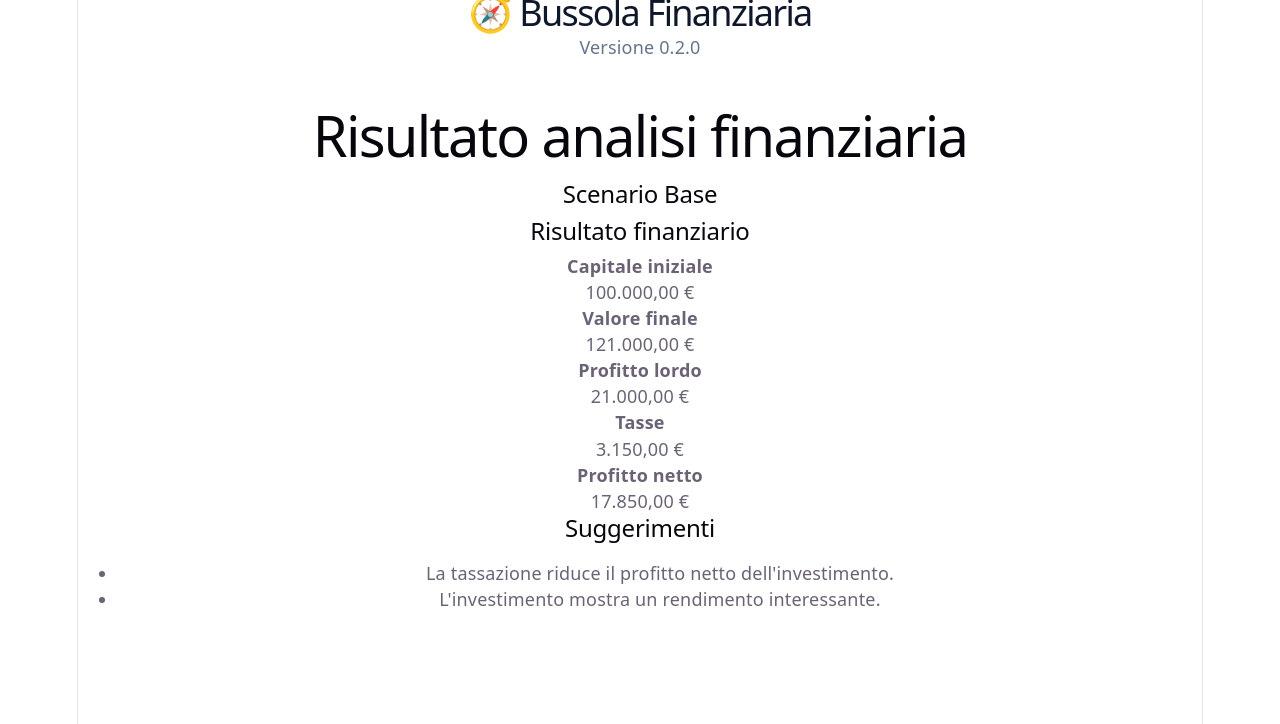
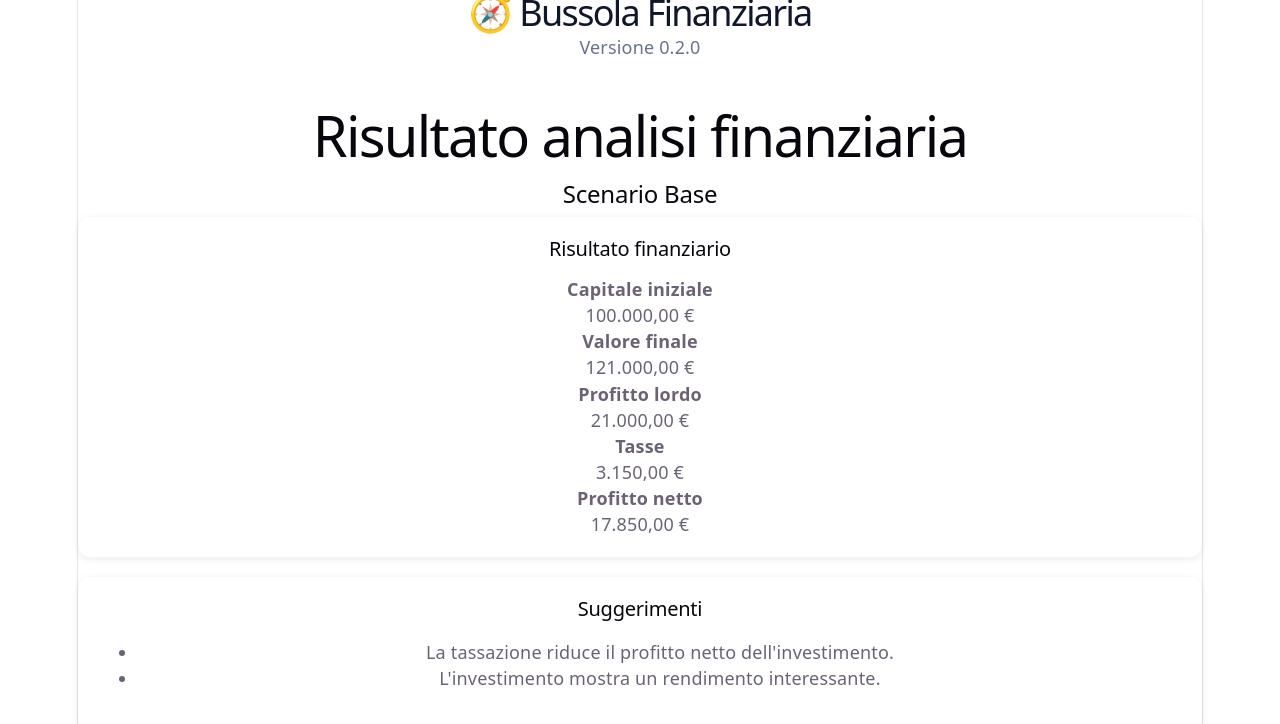
Before and after one commit to carlosciarrinovideo1-svg/Bussola-Finanziaria, a React (Vite) app in the folder frontend/: page / in a window 1280 px wide. Shown: the top 724 px of the page. Built offline with nearby package versions, Linux system fonts and the light colour scheme.

Commit message:
BF-0046: aggiunge stile sezioni dashboard

```diff
--- /dev/null
+++ b/frontend/src/components/dashboard/DashboardSection.css
@@ -0,0 +1,13 @@
+.dashboard-section {
+  background: white;
+  border-radius: 12px;
+  padding: 20px;
+  margin-bottom: 20px;
+  box-shadow: 0 2px 8px rgba(0,0,0,0.08);
+}
+
+.dashboard-section-title {
+  margin-top: 0;
+  margin-bottom: 16px;
+  font-size: 20px;
+}
--- a/frontend/src/components/dashboard/DashboardSection.tsx
+++ b/frontend/src/components/dashboard/DashboardSection.tsx
@@ -1,3 +1,5 @@
+import "./DashboardSection.css";
+
 interface DashboardSectionProps {
   title: string;
   children: React.ReactNode;
@@ -9,9 +11,9 @@ export default function DashboardSection({
 }: DashboardSectionProps) {
 
   return (
-    <section>
+    <section className="dashboard-section">
 
-      <h2>
+      <h2 className="dashboard-section-title">
         {title}
       </h2>
 
```
